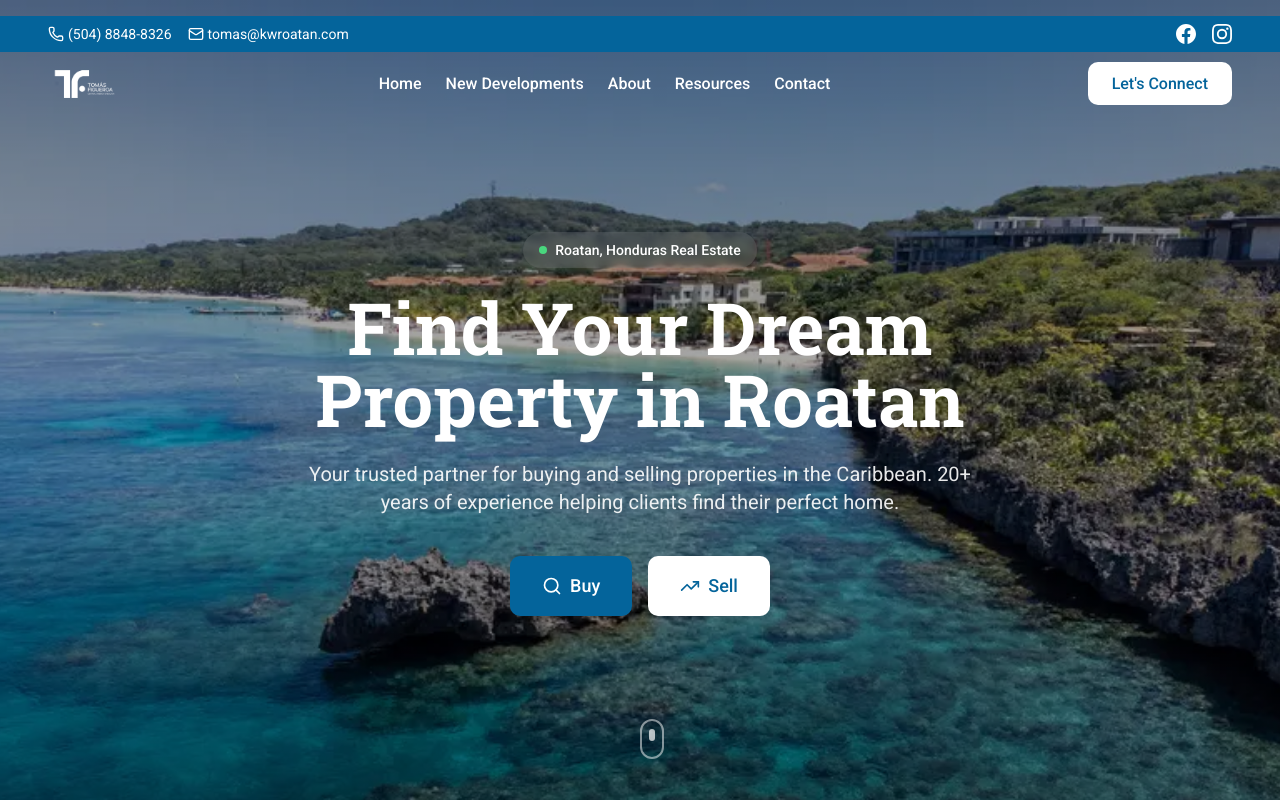
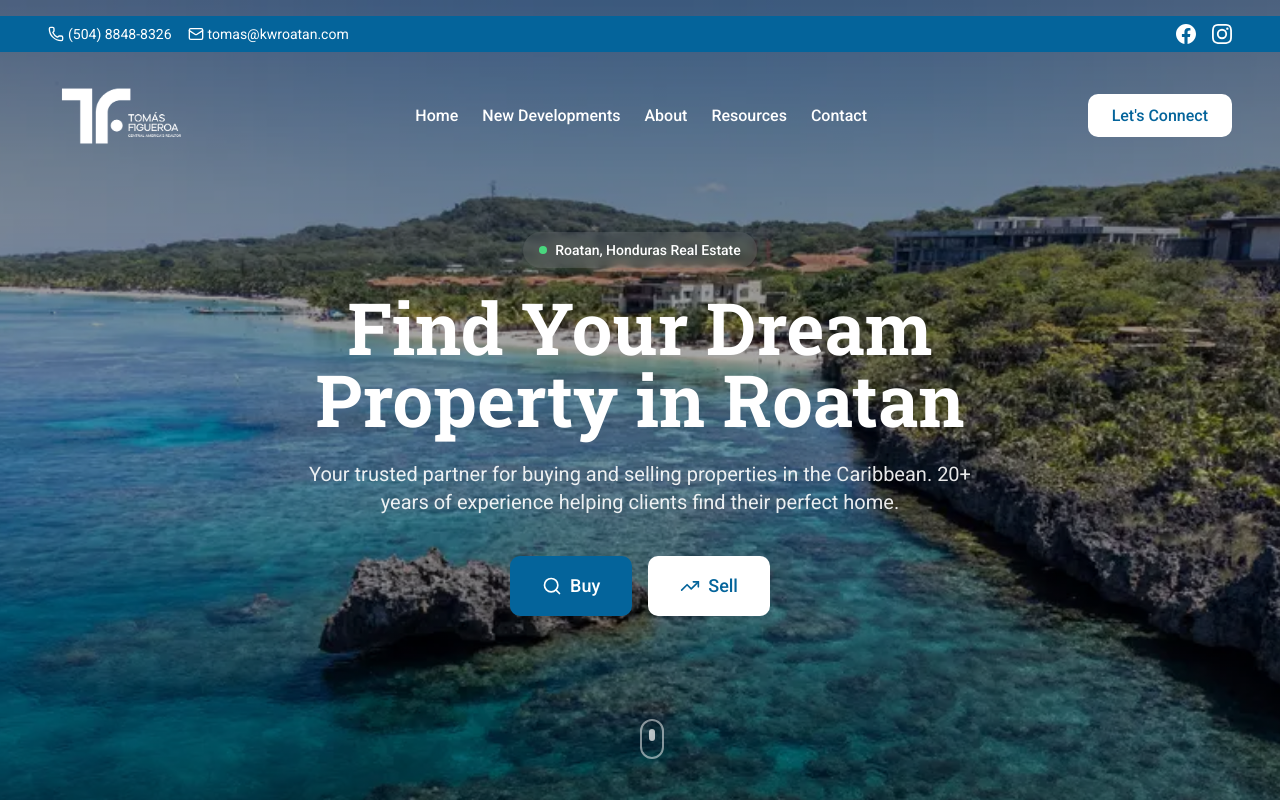
Before and after one commit to tomasfigueroa27/tomas-website, a React (Vite) app: page / in a window 1280 px wide. Shown: the top 802 px of the page. Built offline with nearby package versions, Linux system fonts and the light colour scheme.

Commit message:
Double logo size, fix nav links

```diff
--- a/src/sections/Header.tsx
+++ b/src/sections/Header.tsx
@@ -28,7 +28,7 @@ const Header = () => {
   };
 
   const navLinks: NavLink[] = [
-    { label: 'Home', action: () => scrollToSection('hero') },
+    { label: 'Home', href: '/#/' },
     { label: 'New Developments', href: '/#/new-developments' },
     { label: 'About', href: '/#/about' },
     { label: 'Resources', href: '/#/resources' },
@@ -70,12 +70,12 @@ const Header = () => {
       {/* Main Navigation */}
       <div className="section-container">
         <div className="flex items-center justify-between">
-          {/* Logo */}
-          <a href="/" className="flex items-center">
+          {/* Logo - DOUBLED SIZE */}
+          <a href="/#/" className="flex items-center">
             <img
               src={isScrolled ? "/logo-blue.webp" : "/logo-white.webp"}
               alt="Tomas Figueroa Real Estate"
-              className="h-12 md:h-16 w-auto"
+              className="h-24 md:h-32 w-auto"
             />
           </a>
 
```
